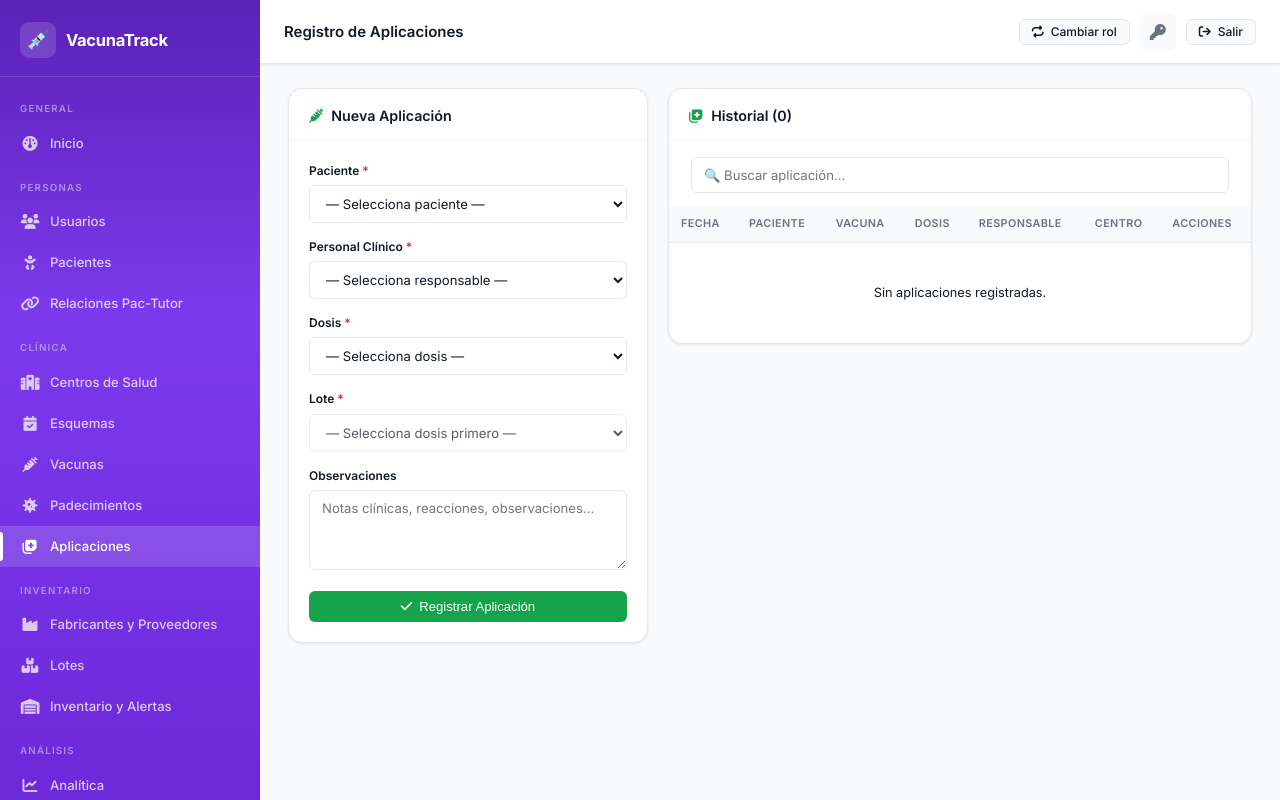
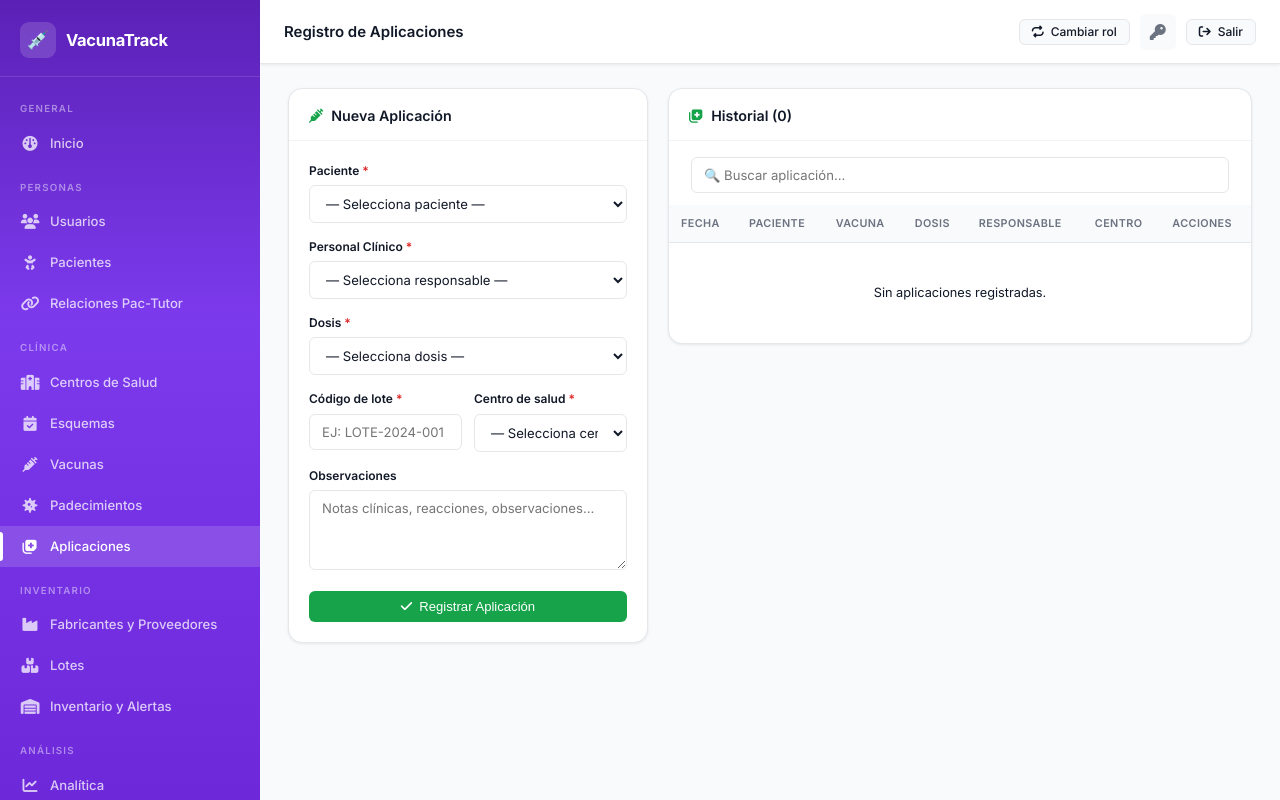
Before and after one commit to Tobeist/VacunaTrack, a Flask app: page /admin/aplicaciones in a window 1280 px wide. Run offline with Flask 3, Linux system fonts and the light colour scheme; the visitor is signed in with stand-in values (Sample User, id 1); data that the repository does not hold is empty; some libraries are stand-ins or nearby versions.

Commit message:
Simplify admin aplicaciones form: lote_codigo + centro instead of inventory dropdown
Admin now enters lote code + selects center; backend resolves inventario_id
from active inventories at that center. No schema changes.

Co-Authored-By: Claude Sonnet 4.6 <noreply@anthropic.com>

```diff
--- a/controllers/admin.py
+++ b/controllers/admin.py
@@ -1286,16 +1286,19 @@ def aplicaciones():
     if request.method == 'POST':
         f = request.form
         try:
-            inventario_id = _get_int(f, 'inventario_id', 'inventario',  required=True)
-            pid           = _get_int(f, 'paciente_id',   'paciente',    required=True)
-            did           = _get_int(f, 'dosis_id',      'dosis',       required=True)
-            resp_id       = _get_int(f, 'responsable_id', 'responsable', required=True)
-
-            inv = repo.obtener_inventario(inventario_id)
+            pid         = _get_int(f, 'paciente_id',   'paciente',        required=True)
+            did         = _get_int(f, 'dosis_id',      'dosis',           required=True)
+            resp_id     = _get_int(f, 'responsable_id', 'responsable',    required=True)
+            centro_id   = _get_int(f, 'centro_id',     'centro de salud', required=True)
+            lote_codigo = _get_str(f, 'lote_codigo',   'código de lote',  required=True).upper()
+
+            inventarios_centro = repo.inventarios_activos_de_centro(centro_id)
+            inv = next((i for i in inventarios_centro
+                        if i.get('lote_codigo', '').upper() == lote_codigo), None)
             if not inv:
-                raise FormError('El inventario seleccionado no existe.')
-            if not inv.get('inventario_activo') or (inv.get('inventario_stock_actual') or 0) <= 0:
-                raise FormError('No hay stock disponible en el inventario seleccionado.')
+                raise FormError(
+                    f'No se encontró el lote "{lote_codigo}" con stock disponible en el centro seleccionado.'
+                )
 
             cad = inv.get('lote_fecha_caducidad')
             if cad and isinstance(cad, date) and cad < date.today():
@@ -1364,8 +1367,7 @@ def aplicaciones():
                            aplicaciones=repo.listar_aplicaciones(),
                            pacientes=repo.listar_pacientes(),
                            responsables=repo.listar_responsables(),
-                           inventarios=[i for i in repo.listar_inventarios()
-                                        if i['inventario_activo'] and i['inventario_stock_actual'] > 0],
+                           centros=repo.listar_centros(),
                            dosis_list=dosis_list)
 
 
--- a/templates/admin/aplicaciones.html
+++ b/templates/admin/aplicaciones.html
@@ -41,12 +41,21 @@
           </select>
         </div>
 
-        <div class="form-group">
-          <label class="form-label">Lote <span class="required">*</span></label>
-          <select name="inventario_id" id="sel-inv-admin" class="form-select" required disabled>
-            <option value="">— Selecciona dosis primero —</option>
-          </select>
-          <div id="inv-hint-admin" class="form-hint" style="display:none"></div>
+        <div class="form-row form-row-2">
+          <div class="form-group">
+            <label class="form-label">Código de lote <span class="required">*</span></label>
+            <input type="text" name="lote_codigo" class="form-control"
+                   placeholder="Ej: LOTE-2024-001" style="text-transform:uppercase" required>
+          </div>
+          <div class="form-group">
+            <label class="form-label">Centro de salud <span class="required">*</span></label>
+            <select name="centro_id" class="form-select" required>
+              <option value="">— Selecciona centro —</option>
+              {% for c in centros %}
+              <option value="{{ c.centro_id }}">{{ c.centro_nombre }}</option>
+              {% endfor %}
+            </select>
+          </div>
         </div>
 
         <div class="form-group">
@@ -171,44 +180,6 @@
 
 {% block extra_js %}
 <script>
-const SEL_DOSIS_A = document.getElementById('sel-dosis-admin');
-const SEL_INV_A   = document.getElementById('sel-inv-admin');
-const INV_HINT_A  = document.getElementById('inv-hint-admin');
-
-async function cargarLotesAdmin(dosisId) {
-  if (!dosisId) {
-    SEL_INV_A.innerHTML = '<option value="">— Selecciona dosis primero —</option>';
-    SEL_INV_A.disabled = true;
-    INV_HINT_A.style.display = 'none';
-    return;
-  }
-  SEL_INV_A.innerHTML = '<option value="">Cargando…</option>';
-  SEL_INV_A.disabled = true;
-  INV_HINT_A.style.display = 'none';
-  try {
-    const res  = await fetch(`/admin/api/inventarios-para-dosis/${dosisId}`);
-    const data = await res.json();
-    if (data.length === 0) {
-      SEL_INV_A.innerHTML = '<option value="">Sin lotes disponibles</option>';
-      INV_HINT_A.textContent = 'No hay lotes activos con stock para esta vacuna. Registra un lote nuevo.';
-      INV_HINT_A.style.display = 'block';
-      INV_HINT_A.classList.add('text-danger');
-      return;
-    }
-    SEL_INV_A.innerHTML = '<option value="">— Selecciona lote —</option>';
-    data.forEach(inv => {
-      const opt = document.createElement('option');
-      opt.value = inv.inventario_id;
-      opt.textContent = `Lote ${inv.lote_codigo} — ${inv.centro_nombre} (${inv.stock} dosis · cad. ${inv.lote_caducidad || 's/f'})`;
-      SEL_INV_A.appendChild(opt);
-    });
-    SEL_INV_A.disabled = false;
-  } catch (e) {
-    SEL_INV_A.innerHTML = '<option value="">Error al cargar lotes</option>';
-  }
-}
-
-SEL_DOSIS_A.addEventListener('change', () => cargarLotesAdmin(SEL_DOSIS_A.value));
 
 function _fieldA(label, value, mono, fullWidth) {
   const gs = fullWidth ? 'grid-column:1/-1' : '';
```
